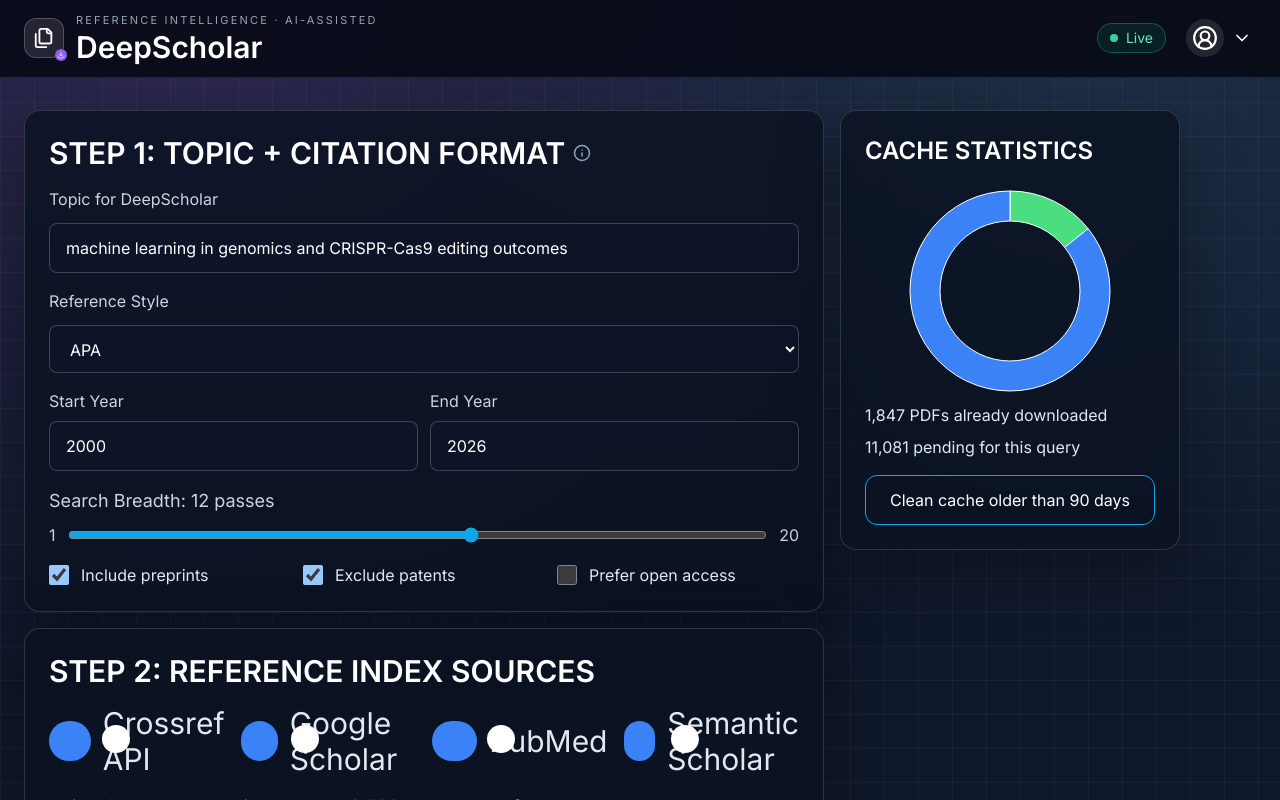
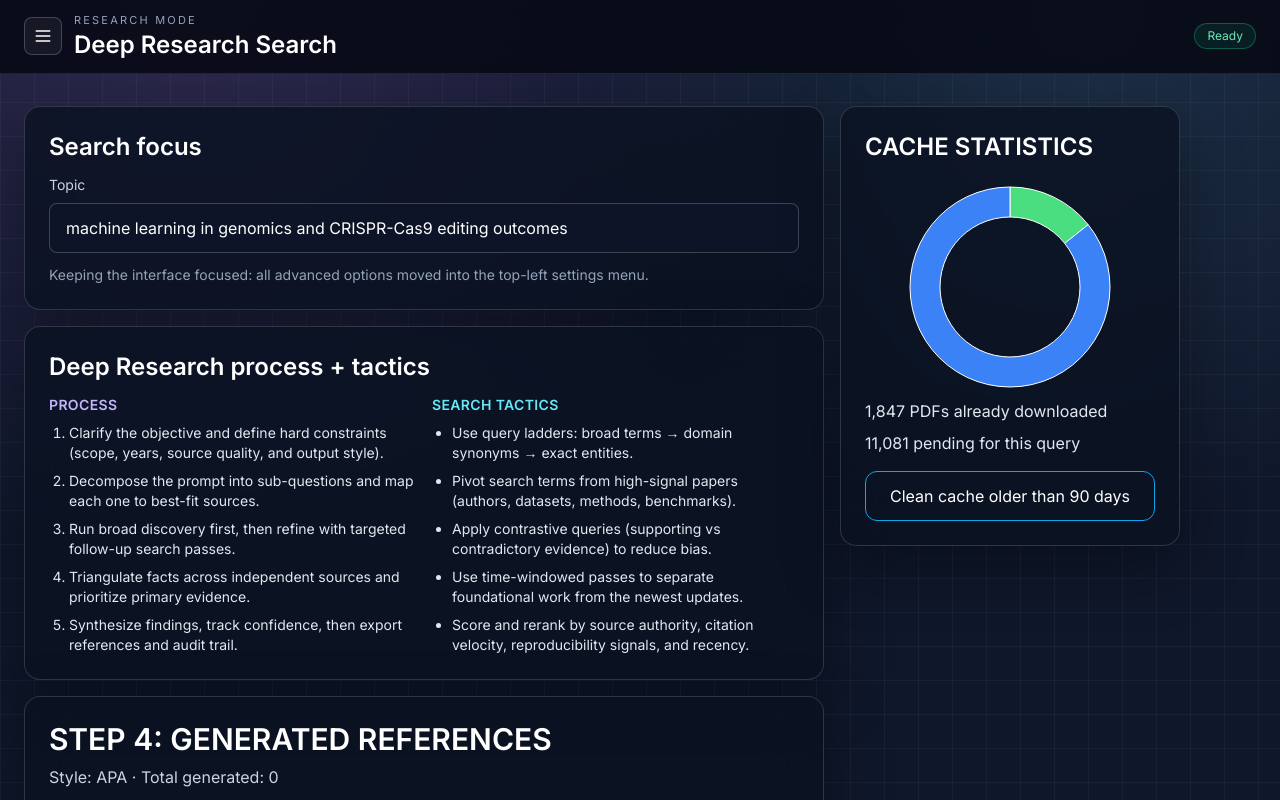
Before and after one commit to ZSPEC-OOS/harvester, a React (Vite) app: page / in a window 1280 px wide. Shown: the top 800 px of the page. Built offline with nearby package versions, Linux system fonts and the light colour scheme.

Commit message:
Refocus UI and add deep research search workflow

```diff
--- a/src/components/layout/TopBar.tsx
+++ b/src/components/layout/TopBar.tsx
@@ -1,30 +1,29 @@
-import { ChevronDown, CircleUserRound, Download, Files } from 'lucide-react';
+import { Menu } from 'lucide-react';
 
-export function TopBar() {
+type Props = {
+  onMenuClick: () => void;
+};
+
+export function TopBar({ onMenuClick }: Props) {
   return (
     <header className="sticky top-0 z-30 border-b border-white/10 bg-[#060913]/85 backdrop-blur-xl">
       <div className="mx-auto flex max-w-[1360px] items-center justify-between px-4 py-3 sm:px-6">
         <div className="flex items-center gap-3">
-          <div className="relative rounded-xl border border-white/20 bg-white/10 p-2 text-white">
-            <Files size={22} />
-            <Download size={12} className="absolute -bottom-1 -right-1 rounded-full bg-violet-500 p-0.5 text-white" />
-          </div>
+          <button
+            type="button"
+            onClick={onMenuClick}
+            className="rounded-lg border border-white/20 bg-white/5 p-2 text-white transition hover:bg-white/10"
+            aria-label="Open settings menu"
+          >
+            <Menu size={20} />
+          </button>
           <div>
-            <p className="text-[11px] uppercase tracking-[0.2em] text-slate-400">Reference intelligence · AI-assisted</p>
-            <h1 className="text-xl font-semibold text-white sm:text-3xl">DeepScholar</h1>
+            <p className="text-[11px] uppercase tracking-[0.2em] text-slate-400">Research mode</p>
+            <h1 className="text-xl font-semibold text-white sm:text-2xl">Deep Research Search</h1>
           </div>
         </div>
 
-        <div className="flex items-center gap-4">
-          <div className="hidden items-center gap-2 rounded-full border border-emerald-500/40 bg-emerald-500/10 px-3 py-1 text-sm text-emerald-300 sm:flex">
-            <span className="h-2 w-2 rounded-full bg-emerald-400" />
-            Live
-          </div>
-          <button className="flex items-center gap-2 rounded-full p-1 text-white focus-visible:outline-none focus-visible:ring-2 focus-visible:ring-neon-blue/70">
-            <CircleUserRound size={38} className="rounded-full bg-white/10 p-1.5" />
-            <ChevronDown size={20} className="hidden sm:inline" />
-          </button>
-        </div>
+        <p className="rounded-full border border-emerald-500/40 bg-emerald-500/10 px-3 py-1 text-xs text-emerald-300">Ready</p>
       </div>
     </header>
   );
--- a/src/pages/Dashboard.tsx
+++ b/src/pages/Dashboard.tsx
@@ -6,6 +6,7 @@
 import { SearchConfigCard } from '../components/cards/SearchConfigCard';
 import { SourceSelectionCard } from '../components/cards/SourceSelectionCard';
 import { ConsoleLog } from '../components/console/ConsoleLog';
+import { GlassCard } from '../components/ui/GlassCard';
 import { Container } from '../components/layout/Container';
 import { TopBar } from '../components/layout/TopBar';
 import { CacheStats } from '../components/sidebar/CacheStats';
@@ -48,6 +49,22 @@
 };
 
 const seedLines = ['[10:32:15] DeepScholar ready', '[10:32:28] Waiting for user action'];
+
+const deepResearchProcess = [
+  'Clarify the objective and define hard constraints (scope, years, source quality, and output style).',
+  'Decompose the prompt into sub-questions and map each one to best-fit sources.',
+  'Run broad discovery first, then refine with targeted follow-up search passes.',
+  'Triangulate facts across independent sources and prioritize primary evidence.',
+  'Synthesize findings, track confidence, then export references and audit trail.',
+];
+
+const deepResearchTactics = [
+  'Use query ladders: broad terms → domain synonyms → exact entities.',
+  'Pivot search terms from high-signal papers (authors, datasets, methods, benchmarks).',
+  'Apply contrastive queries (supporting vs contradictory evidence) to reduce bias.',
+  'Use time-windowed passes to separate foundational work from the newest updates.',
+  'Score and rerank by source authority, citation velocity, reproducibility signals, and recency.',
+];
 
 const sourceWeights = {
   crossref: 1.25,
@@ -145,6 +162,7 @@
   const [progress, setProgress] = useState(0);
   const [lines, setLines] = useState(seedLines);
   const [sheetOpen, setSheetOpen] = useState(false);
+  const [settingsMenuOpen, setSettingsMenuOpen] = useState(false);
   const [isRunning, setIsRunning] = useState(false);
   const [cacheCount, setCacheCount] = useState(1847);
   const timerRef = useRef<number | null>(null);
@@ -193,12 +211,15 @@
     setReferences([]);
 
     const events = [
+      'Running Deep Research process: objective → decomposition → broad pass → targeted pass → synthesis',
       `Expanding topic: "${settings.topic.trim()}"`,
+      'Applying search tactics: query ladders, synonym pivots, contrastive evidence checks',
       `Using style: ${styleLabelMap[settings.referenceStyle] ?? settings.referenceStyle}`,
       `Selecting sources: ${Object.entries(settings.sources)
         .filter(([, v]) => v)
         .map(([k]) => k)
         .join(', ')}`,
+      'Cross-validating high-impact claims across multiple source indexes',
       settings.externalAiEnabled
         ? `Calling external AI attachment at ${settings.externalApiUrl}`
         : 'Using built-in DeepScholar expansion engine',
@@ -249,40 +270,44 @@
   const cards = useMemo(
     () => (
       <div className="space-y-4">
-        <SearchConfigCard
-          topic={settings.topic}
-          setTopic={(topic) => setSettings((s) => ({ ...s, topic }))}
-          referenceStyle={settings.referenceStyle}
-          setReferenceStyle={(referenceStyle) => setSettings((s) => ({ ...s, referenceStyle }))}
-          startYear={settings.startYear}
-          setStartYear={(startYear) => setSettings((s) => ({ ...s, startYear }))}
-          endYear={settings.endYear}
-          setEndYear={(endYear) => setSettings((s) => ({ ...s, endYear }))}
-          searchDepth={settings.searchDepth}
-          setSearchDepth={(searchDepth) => setSettings((s) => ({ ...s, searchDepth }))}
-          includePreprints={settings.includePreprints}
-          setIncludePreprints={(includePreprints) => setSettings((s) => ({ ...s, includePreprints }))}
-          excludePatents={settings.excludePatents}
-          setExcludePatents={(excludePatents) => setSettings((s) => ({ ...s, excludePatents }))}
-          onlyOpenAccess={settings.onlyOpenAccess}
-          setOnlyOpenAccess={(onlyOpenAccess) => setSettings((s) => ({ ...s, onlyOpenAccess }))}
-        />
+        <GlassCard className="p-4 sm:p-6">
+          <h2 className="mb-3 text-xl font-semibold text-white sm:text-2xl">Search focus</h2>
+          <label className="mb-2 block text-sm text-slate-300" htmlFor="main-topic">
+            Topic
+          </label>
+          <input
+            id="main-topic"
+            value={settings.topic}
+            onChange={(e) => setSettings((s) => ({ ...s, topic: e.target.value }))}
+            className="w-full rounded-lg border border-white/20 bg-slate-900/60 px-4 py-3 text-white"
+            placeholder="e.g. foundation models for protein design"
+          />
+          <p className="mt-3 text-sm text-slate-400">
+            Keeping the interface focused: all advanced options moved into the top-left settings menu.
+          </p>
+        </GlassCard>
 
-        <SourceSelectionCard
-          sources={settings.sources}
-          setSources={(sources) => setSettings((s) => ({ ...s, sources }))}
-          estimatedPapers={estimatedPapers}
-        />
-
-        <OutputCard
-          expandedTopic={expandedTopic}
-          externalAiEnabled={settings.externalAiEnabled}
-          setExternalAiEnabled={(externalAiEnabled) => setSettings((s) => ({ ...s, externalAiEnabled }))}
-          externalApiUrl={settings.externalApiUrl}
-          setExternalApiUrl={(externalApiUrl) => setSettings((s) => ({ ...s, externalApiUrl }))}
-          externalApiAttachment={settings.externalApiAttachment}
-          setExternalApiAttachment={(externalApiAttachment) => setSettings((s) => ({ ...s, externalApiAttachment }))}
-        />
+        <GlassCard className="p-4 sm:p-6">
+          <h2 className="mb-3 text-xl font-semibold text-white sm:text-2xl">Deep Research process + tactics</h2>
+          <div className="grid gap-4 md:grid-cols-2">
+            <div>
+              <p className="mb-2 text-sm font-semibold uppercase tracking-wide text-violet-300">Process</p>
+              <ol className="list-decimal space-y-2 pl-5 text-sm text-slate-200">
+                {deepResearchProcess.map((item) => (
+                  <li key={item}>{item}</li>
+                ))}
+              </ol>
+            </div>
+            <div>
+              <p className="mb-2 text-sm font-semibold uppercase tracking-wide text-cyan-300">Search tactics</p>
+              <ul className="list-disc space-y-2 pl-5 text-sm text-slate-200">
+                {deepResearchTactics.map((item) => (
+                  <li key={item}>{item}</li>
+                ))}
+              </ul>
+            </div>
+          </div>
+        </GlassCard>
 
         <ReferenceResultsCard references={references} referenceStyle={settings.referenceStyle} />
 
@@ -327,7 +352,7 @@
 
   return (
     <div className="min-h-screen bg-transparent text-white">
-      <TopBar />
+      <TopBar onMenuClick={() => setSettingsMenuOpen(true)} />
       <Container>
         <div className="relative grid grid-cols-1 gap-4 xl:grid-cols-[minmax(0,800px)_340px] xl:items-start">
           {cards}
@@ -370,6 +395,57 @@
             <ConsoleLog lines={lines} progress={progress} mobile />
           </div>
         </div>
+
+        {settingsMenuOpen && (
+          <div className="fixed inset-0 z-50 bg-black/60 backdrop-blur-sm">
+            <div className="absolute left-0 top-0 h-full w-full max-w-xl overflow-y-auto border-r border-white/10 bg-[#060913] p-4 sm:p-6">
+              <div className="mb-4 flex items-center justify-between">
+                <h2 className="text-xl font-semibold text-white">Settings</h2>
+                <button
+                  type="button"
+                  onClick={() => setSettingsMenuOpen(false)}
+                  className="rounded-lg border border-white/20 bg-white/5 px-3 py-1 text-sm text-white"
+                >
+                  Close
+                </button>
+              </div>
+              <div className="space-y-4 pb-8">
+                <SearchConfigCard
+                  topic={settings.topic}
+                  setTopic={(topic) => setSettings((s) => ({ ...s, topic }))}
+                  referenceStyle={settings.referenceStyle}
+                  setReferenceStyle={(referenceStyle) => setSettings((s) => ({ ...s, referenceStyle }))}
+                  startYear={settings.startYear}
+                  setStartYear={(startYear) => setSettings((s) => ({ ...s, startYear }))}
+                  endYear={settings.endYear}
+                  setEndYear={(endYear) => setSettings((s) => ({ ...s, endYear }))}
+                  searchDepth={settings.searchDepth}
+                  setSearchDepth={(searchDepth) => setSettings((s) => ({ ...s, searchDepth }))}
+                  includePreprints={settings.includePreprints}
+                  setIncludePreprints={(includePreprints) => setSettings((s) => ({ ...s, includePreprints }))}
+                  excludePatents={settings.excludePatents}
+                  setExcludePatents={(excludePatents) => setSettings((s) => ({ ...s, excludePatents }))}
+                  onlyOpenAccess={settings.onlyOpenAccess}
+                  setOnlyOpenAccess={(onlyOpenAccess) => setSettings((s) => ({ ...s, onlyOpenAccess }))}
+                />
+                <SourceSelectionCard
+                  sources={settings.sources}
+                  setSources={(sources) => setSettings((s) => ({ ...s, sources }))}
+                  estimatedPapers={estimatedPapers}
+                />
+                <OutputCard
+                  expandedTopic={expandedTopic}
+                  externalAiEnabled={settings.externalAiEnabled}
+                  setExternalAiEnabled={(externalAiEnabled) => setSettings((s) => ({ ...s, externalAiEnabled }))}
+                  externalApiUrl={settings.externalApiUrl}
+                  setExternalApiUrl={(externalApiUrl) => setSettings((s) => ({ ...s, externalApiUrl }))}
+                  externalApiAttachment={settings.externalApiAttachment}
+                  setExternalApiAttachment={(externalApiAttachment) => setSettings((s) => ({ ...s, externalApiAttachment }))}
+                />
+              </div>
+            </div>
+          </div>
+        )}
       </Container>
     </div>
   );
```
